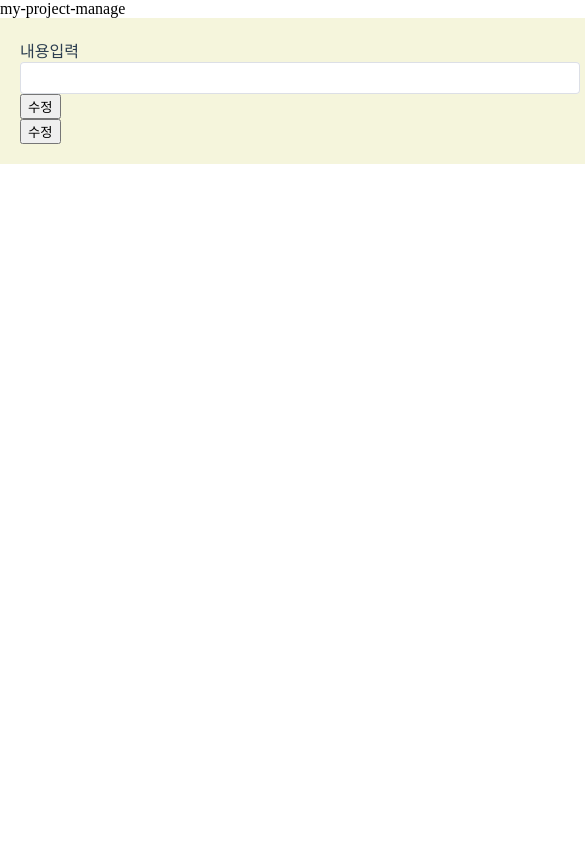
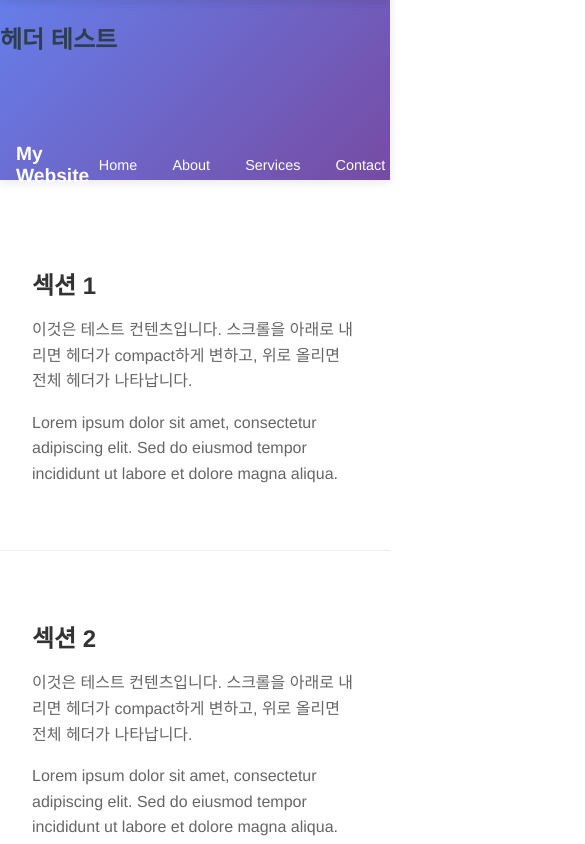
Before and after one commit to o5ranc/myVue, a Vue app: page / in a window 390 px wide. Shown: the top 844 px of the page, 585 px wide, since content can reach past the window. Built offline with nearby package versions, Linux system fonts and the light colour scheme; a web font is replaced by a local one.

Commit message:
스티키헤더 적용 해보는중

```diff
--- a/src/App.vue
+++ b/src/App.vue
@@ -12,8 +12,7 @@
     <!-- <PostitView /> -->
     <!-- <BranchLintList /> -->
     <!-- <MemberSelector /> -->
-    <!-- <ElTabTestView /> -->
-    <AutoHeightDiv />
+    <StickyHeader />
   </div>
 </template>
 
@@ -34,7 +33,7 @@ import { defineComponent } from 'vue'
 // import BranchLintList from './views/testViews/BranchLintList.vue';
 // import MemberSelector from './components/MemberSelector.vue'
 // import ElTabTestView from './views/testViews/ElTabTestView.vue'
-import AutoHeightDiv from './views/testViews/ dynamically/autoHeightDiv.vue'
+import StickyHeader from './views/testViews/dynamically/StickyHeader.vue'
 
 export default defineComponent({
   name: 'App',
@@ -51,8 +50,7 @@ export default defineComponent({
     // PostitView
     // BranchLintList
     // MemberSelector,
-    // ElTabTestView,
-    AutoHeightDiv,
+    StickyHeader,
   },
   data() {
     return {
--- /dev/null
+++ b/src/views/testViews/dynamically/StickyHeader.vue
@@ -0,0 +1,202 @@
+<template>
+  <div>
+    <!-- 전체 헤더 -->
+    <div
+      class="sticky-header full-header"
+      :class="{ 'hidden': isCompact }"
+    >
+      <h2>헤더 테스트</h2>
+      <div class="header-content">
+        <h1 class="sticky-header-title">My Website</h1>
+        <nav class="header-nav">
+          <a href="#" class="nav-link">Home</a>
+          <a href="#" class="nav-link">About</a>
+          <a href="#" class="nav-link">Services</a>
+          <a href="#" class="nav-link">Contact</a>
+        </nav>
+      </div>
+    </div>
+
+    <!-- Compact 헤더 -->
+    <div
+      class="sticky-header compact-header"
+      :class="{ 'hidden': !isCompact }"
+    >
+      <div class="header-content">
+        <h1 class="sticky-header-title">My Website</h1>
+        <nav class="header-nav">
+          <a href="#" class="nav-link">Home</a>
+          <a href="#" class="nav-link">About</a>
+          <a href="#" class="nav-link">Services</a>
+          <a href="#" class="nav-link">Contact</a>
+        </nav>
+      </div>
+    </div>
+
+    <!-- 컨텐츠 영역 -->
+    <div class="content">
+      <div v-for="i in 50" :key="i" class="content-section">
+        <h2>섹션 {{ i }}</h2>
+        <p>이것은 테스트 컨텐츠입니다. 스크롤을 아래로 내리면 헤더가 compact하게 변하고, 위로 올리면 전체 헤더가 나타납니다.</p>
+        <p>Lorem ipsum dolor sit amet, consectetur adipiscing elit. Sed do eiusmod tempor incididunt ut labore et dolore magna aliqua.</p>
+      </div>
+    </div>
+  </div>
+</template>
+
+<script lang="ts" setup>
+import { ref, onMounted, onUnmounted } from 'vue'
+
+const isCompact = ref(false)
+const lastScrollY = ref(0)
+const scrollThreshold = 100
+
+const handleScroll = () => {
+  const currentScrollY = window.scrollY
+
+  // 스크롤이 임계값을 넘었을 때만 헤더 상태 변경
+  if (currentScrollY > scrollThreshold) {
+    if (currentScrollY > lastScrollY.value) {
+      // 아래로 스크롤 - compact 헤더 표시
+      isCompact.value = true
+    } else {
+      // 위로 스크롤 - 전체 헤더 표시
+      isCompact.value = false
+    }
+  } else {
+    // 스크롤이 임계값 아래일 때는 항상 전체 헤더 표시
+    isCompact.value = false
+  }
+
+  lastScrollY.value = currentScrollY
+}
+
+onMounted(() => {
+  window.addEventListener('scroll', handleScroll, { passive: true })
+})
+
+onUnmounted(() => {
+  window.removeEventListener('scroll', handleScroll)
+})
+</script>
+
+<style scoped>
+.sticky-header {
+  position: fixed;
+  top: 0;
+  left: 0;
+  right: 0;
+  z-index: 1000;
+  background: linear-gradient(135deg, #667eea 0%, #764ba2 100%);
+  box-shadow: 0 2px 10px rgba(0, 0, 0, 0.1);
+  transition: all 0.3s cubic-bezier(0.4, 0, 0.2, 1);
+  transform: translateY(0);
+}
+
+.sticky-header.hidden {
+  transform: translateY(-100%);
+}
+
+.full-header {
+  height: 180px;
+}
+
+.compact-header {
+  height: 50px;
+}
+
+.header-content {
+  display: flex;
+  align-items: center;
+  justify-content: space-between;
+  height: 100%;
+  padding: 0 2rem;
+  max-width: 1200px;
+  margin: 0 auto;
+}
+
+.sticky-header-title {
+  color: #fff;
+  font-size: 1.5rem;
+  font-weight: bold;
+  margin: 0;
+  transition: font-size 0.3s ease;
+}
+
+.compact-header .sticky-header-title {
+  font-size: 1.2rem;
+}
+
+.header-nav {
+  display: flex;
+  gap: 2rem;
+}
+
+.nav-link {
+  color: #fff;
+  text-decoration: none;
+  font-weight: 500;
+  transition: all 0.3s ease;
+  padding: 0.5rem 1rem;
+  border-radius: 4px;
+}
+
+.nav-link:hover {
+  background-color: rgba(255, 255, 255, 0.1);
+  transform: translateY(-1px);
+}
+
+.compact-header .nav-link {
+  padding: 0.3rem 0.8rem;
+  font-size: 0.9rem;
+}
+
+.content {
+  margin-top: 180px; /* 전체 헤더 높이만큼 여백 */
+}
+
+.content-section {
+  padding: 3rem 2rem;
+  border-bottom: 1px solid #eee;
+}
+
+.content-section h2 {
+  color: #333;
+  margin-bottom: 1rem;
+}
+
+.content-section p {
+  color: #666;
+  line-height: 1.6;
+  margin-bottom: 1rem;
+}
+
+/* 반응형 디자인 */
+@media (max-width: 768px) {
+  .header-content {
+    padding: 0 1rem;
+  }
+
+  .header-nav {
+    gap: 1rem;
+  }
+
+  .nav-link {
+    padding: 0.4rem 0.6rem;
+    font-size: 0.9rem;
+  }
+
+  .compact-header .nav-link {
+    padding: 0.2rem 0.4rem;
+    font-size: 0.8rem;
+  }
+
+  .sticky-header-title {
+    font-size: 1.2rem;
+  }
+
+  .compact-header .sticky-header-title {
+    font-size: 1rem;
+  }
+}
+</style>
```
Also changed, not shown: src/views/testViews/dynamically/autoHeightDiv.vue (renamed from src/views/testViews/ dynamically/autoHeightDiv.vue).
